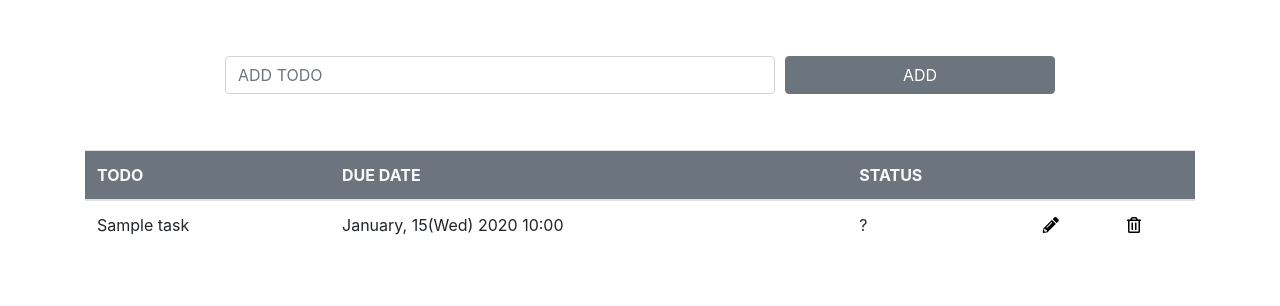
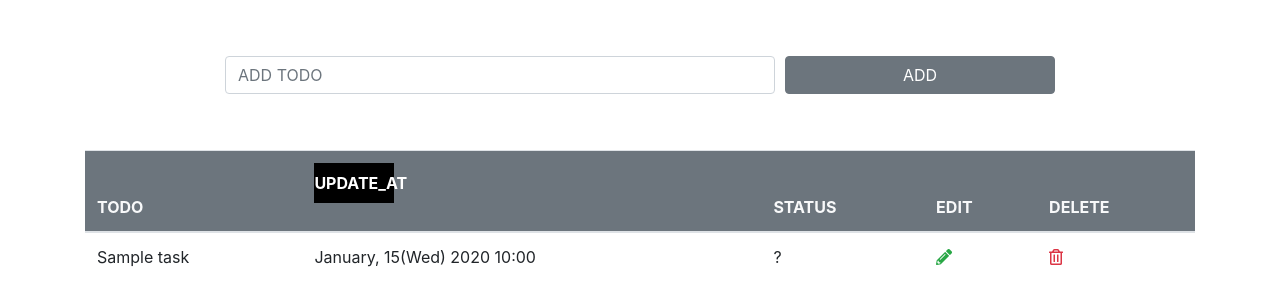
Before and after one commit to itk-mnmgit/php_oop, a PHP site: page / in a window 1280 px wide. Shown: the part 56-362 px from the top of the page. Run offline with PHP 8.4, Linux system fonts and the light colour scheme; tables that the repository leaves empty or names only in its code hold one stand-in row (values such as "Sample post"); some libraries are stand-ins or nearby versions.

Commit message:
asc desc の切り替え
css が入れられない

```diff
--- a/Models/Todo.php
+++ b/Models/Todo.php
@@ -39,6 +39,17 @@ class Todo{
         $stmt = $this->db_manager->dbh->prepare('DELETE FROM '.$this->table.' WHERE id = ?');
         $stmt->execute([$id]);
     }
-
+    public function asc(){
+        $stmt = $this->db_manager->dbh->prepare('SELECT * FROM '.$this->table.' ORDER BY update_at ASC');
+        $stmt->execute();
+        $tasks = $stmt->fetchAll();
+        return $tasks;
+    }
+    public function desc(){
+        $stmt = $this->db_manager->dbh->prepare('SELECT * FROM '.$this->table.' ORDER BY update_at DESC');
+        $stmt->execute();
+        $tasks = $stmt->fetchAll();
+        return $tasks;
+    }
 
 }
--- a/assets/css/style.css
+++ b/assets/css/style.css
@@ -1,3 +1,28 @@
-i{
-    color : black;
-}
+/* toggle */
+.toggle-menu dt {
+    margin: 0 0;
+    width: 80px;
+    line-height: 40px;
+    text-align: center;
+    background-color: #000;
+    color: #fff;
+    cursor: pointer;
+  }
+
+  .toggle-menu > dd {
+    display: none;
+    margin: 0 0;
+    background-color: #fff;
+    border: 1px solid #000;
+    box-sizing: border-box;
+    width: 80px;
+    line-height: 40px;
+    text-align: center;
+    color: #000;
+    cursor: pointer;
+  }
+
+  .toggle-menu dd + dd {
+    border-top: none;
+  }
+  /* toggleここまで */
--- a/index.php
+++ b/index.php
@@ -27,6 +27,7 @@ date_default_timezone_set('UTC');
     <link rel="stylesheet" href="assets/css/style.css">
     <!-- FontAwesome -->
     <link rel="stylesheet" href="https://use.fontawesome.com/releases/v5.4.1/css/all.css" integrity="sha384-5sAR7xN1Nv6T6+dT2mhtzEpVJvfS3NScPQTrOxhwjIuvcA67KV2R5Jz6kr4abQsz" crossorigin="anonymous">
+
 </head>
 <body>
     <header class="px-5 bg-secondary">
@@ -52,11 +53,21 @@ date_default_timezone_set('UTC');
             <table class="table table-hover">
                 <thead>
                     <tr class="bg-secondary text-light">
-                        <th class=>TODO</th>
-                        <th>DUE DATE</th>
+                        <th>TODO</th>
+                        <th>
+                            <dl class="toggle-menu">
+                                <dt class="js-toggle">UPDATE_AT</dt>
+                                <dd>
+                                    <a class="text-light" href="asc.php">ASC</a>
+                                </dd>
+                                <dd>
+                                    <a class="text-light" href="desc.php">DESC</a>
+                                </dd>
+                            </dl>
+                        </th>
                         <th>STATUS</th>
-                        <th></th>
-                        <th></th>
+                        <th>EDIT</th>
+                        <th>DELETE</th>
                     </tr>
                 </thead>
                 <tbody>
@@ -68,7 +79,7 @@ date_default_timezone_set('UTC');
                     <td>
 <!-- date(”表示方法", "strtotime(表示する日時)") : 日付を表示するフォーマットを変更 -->
 <!-- strtotime(表示する日時) : 英文形式の日付を Unix タイムスタンプに変換する -->
-                    <?php echo date("F, j(D) Y H:i", strtotime($task['due_date']));?>
+                    <?php echo date("F, j(D) Y H:i", strtotime($task['update_at']));?>
                     </td>
                     <td>?</td>
                         <td>
@@ -87,5 +98,8 @@ date_default_timezone_set('UTC');
             </table>
         </section>
     </main>
+
+<script src="https://ajax.googleapis.com/ajax/libs/jquery/3.4.1/jquery.min.js"></script>
+<script src='assets/js/app.js'></script>
 </body>
 </html>
```
